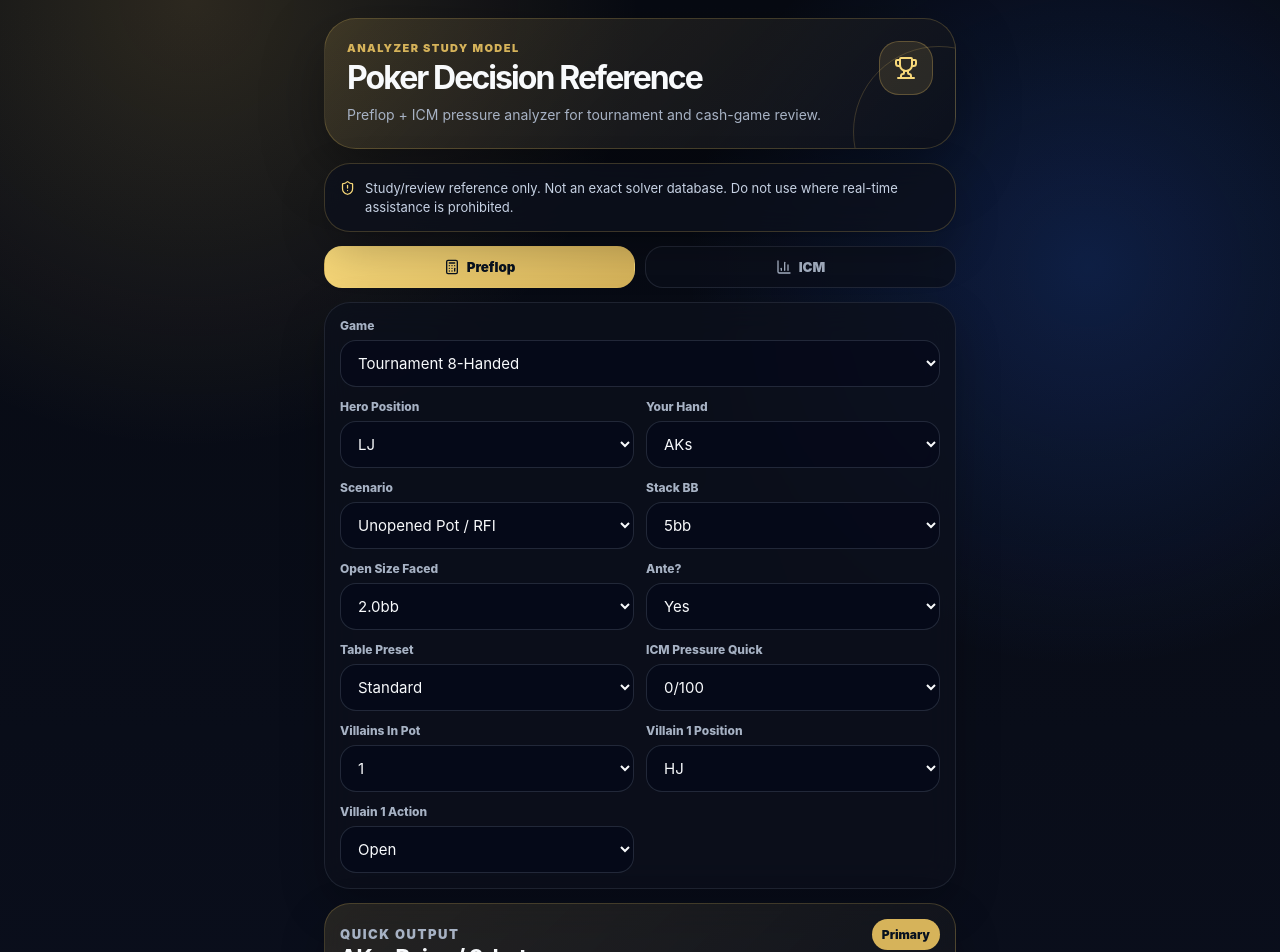
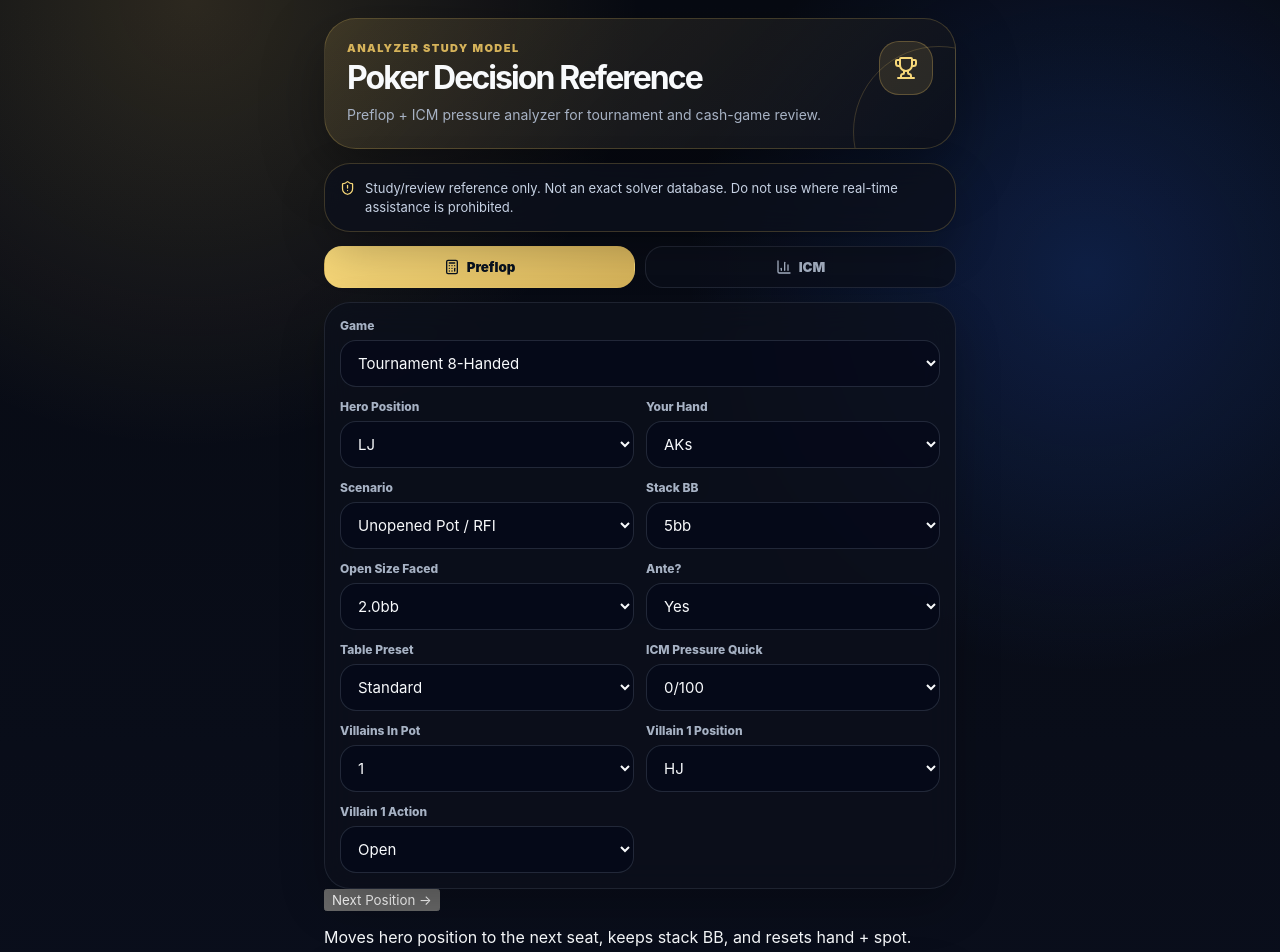
Before and after one commit to gachunw1993-svg/pokercharts_v5, a React (Vite) app: page / in a window 1280 px wide. Shown: the top 952 px of the page. Built offline with nearby package versions, Linux system fonts and the light colour scheme.

Commit message:
Update main.jsx
Improved functionability by adding next hand button

```diff
--- a/src/main.jsx
+++ b/src/main.jsx
@@ -548,6 +548,25 @@ function PreflopAnalyzer() {
     if (!newPositions.includes(villain2Pos)) setVillain2Pos(newPositions[2] || newPositions[0]);
   }
 
+  function nextHand() {
+    const currentIndex = positions.indexOf(heroPos);
+    const nextIndex = currentIndex >= 0 ? (currentIndex + 1) % positions.length : 0;
+
+    // Rotate hero position and reset selected hand.
+    setHeroPos(positions[nextIndex]);
+    setHeroHand("AKs");
+    // Stack BB intentionally stays the same across positions.
+
+    // Reset spot/context options.
+    setScenario("Unopened Pot / RFI");
+    setVillainCount("0");
+    setVillain1Action("None");
+    setVillain2Action("None");
+    setOpenSizeFaced("2.2");
+    setTablePreset("Standard");
+    setIcmPressureQuick("0");
+  }
+
   return (
     <>
       <section className="panel">
@@ -564,6 +583,11 @@ function PreflopAnalyzer() {
         <div className="field"><label>Villain 1 Position</label><select value={villainPos} onChange={e => setVillainPos(e.target.value)}>{positions.map(x => <option key={x}>{x}</option>)}</select></div>
         <div className="field"><label>Villain 1 Action</label><select value={villain1Action} onChange={e => setVillain1Action(e.target.value)}>{["None","Open","Call","3-Bet","4-Bet","Jam"].map(x => <option key={x}>{x}</option>)}</select></div>
         {(villainCount === "2" || villainCount === "3+") && <><div className="field"><label>Villain 2 Position</label><select value={villain2Pos} onChange={e => setVillain2Pos(e.target.value)}>{positions.map(x => <option key={x}>{x}</option>)}</select></div><div className="field"><label>Villain 2 Action</label><select value={villain2Action} onChange={e => setVillain2Action(e.target.value)}>{["None","Open","Call","3-Bet","4-Bet","Jam"].map(x => <option key={x}>{x}</option>)}</select></div></>}
+      </section>
+
+      <section className="quickActionCard">
+        <button type="button" onClick={nextHand}>Next Position →</button>
+        <p>Moves hero position to the next seat, keeps stack BB, and resets hand + spot.</p>
       </section>
 
       {isUtgStraddleFormat(format) && (
```
